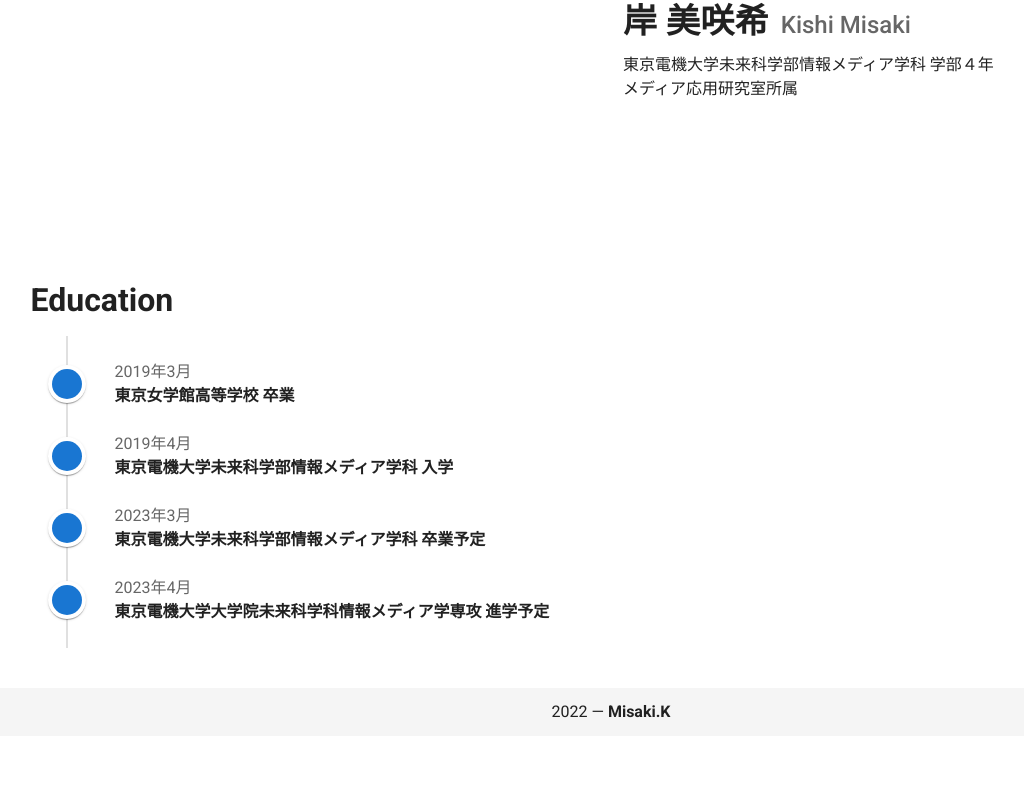
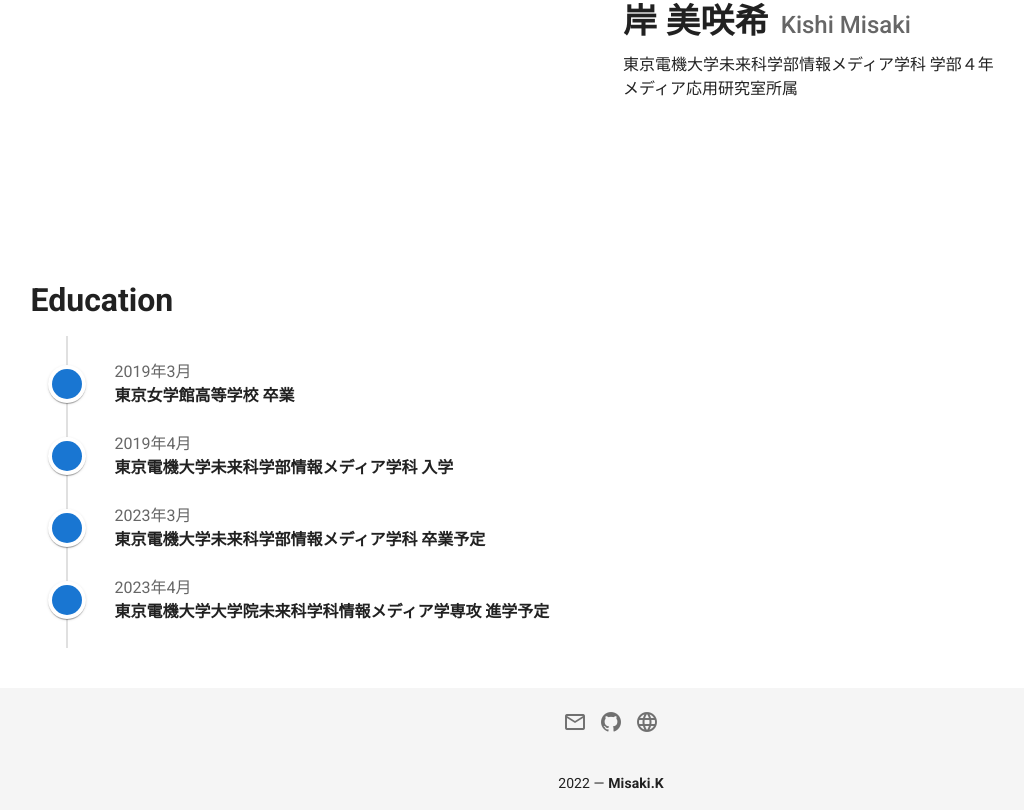
Before and after one commit to k321m/k321m.github.io, a Vue app: page / in a window 1280 px wide. Shown: the part 308-1118 px from the top of the page, without its empty margins (29-1053 px from the left). Before the commit the page ends 1044 px from the top, so only its background shows below. Built offline with nearby package versions, Linux system fonts and the light colour scheme.

Commit message:
add: footer

```diff
--- a/src/components/PortfolioFooter.vue
+++ b/src/components/PortfolioFooter.vue
@@ -1,12 +1,28 @@
 <template>
-    <v-footer padless>
-    <v-col
-      class="text-center"
-      cols="12"
-    >
-      {{ new Date().getFullYear() }} — <strong>Misaki.K</strong>
-    </v-col>
+    <v-footer padless class="text-center">
+        <v-card-text>
+          <v-btn
+            v-for="button in buttons" :key="button" icon v-bind:href=button.path>
+            <v-icon size="24px">
+              {{ button.icon }}
+            </v-icon>
+          </v-btn>
+        </v-card-text>
+        <v-card-text>
+            {{ new Date().getFullYear() }} — <strong>Misaki.K</strong>
+        </v-card-text>
   </v-footer>
+</template>
 
-
-</template>
+<script>
+export default ({
+    name: "PortfolioFooter",
+    data: () => ({
+        buttons: [
+            {icon: "mdi-email-outline", path:"mailto:19fi037@ms.dendai.ac.jp"},
+            {icon: "mdi-github", path:"https://github.com/k321m"},
+            {icon: "mdi-web", path:"https://www.wantedly.com/id/misaki_kishi_b"}
+        ]
+    }),
+})
+</script>
--- a/src/router/index.js
+++ b/src/router/index.js
@@ -14,7 +14,7 @@
   {
     path: '/works',
     name: 'works',
-    component:WorksView
+    component: WorksView
   }
 ]
 
```
Also changed, not shown: 7 other files (tests, documents, lock files or other folders).
